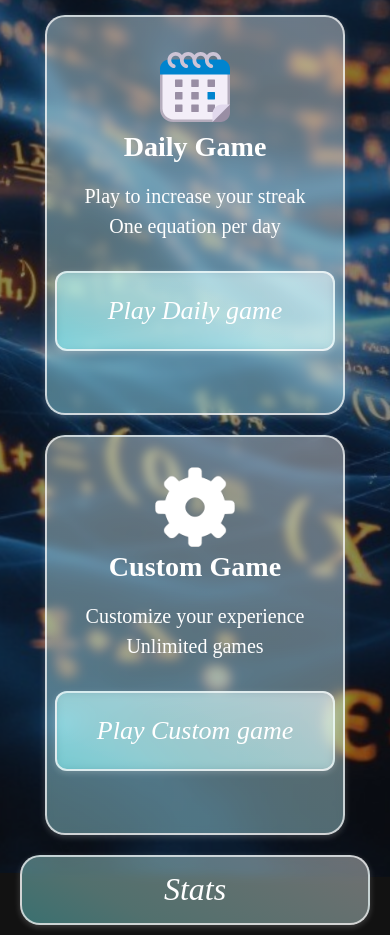
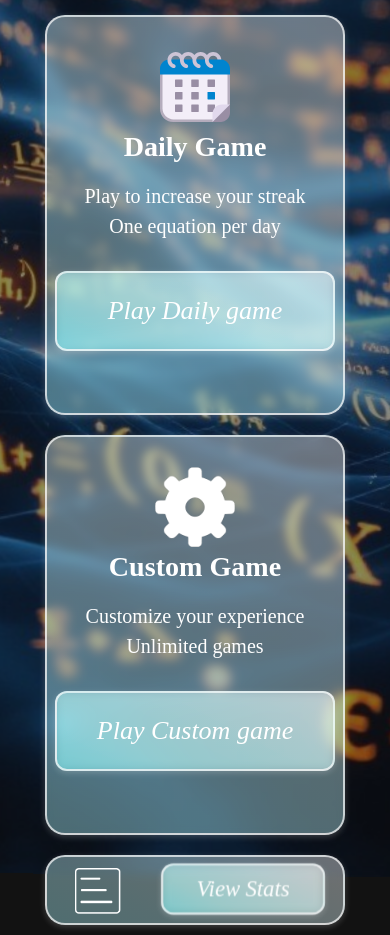
Before and after one commit to Jenda-Kulisak/Web-Testing, a plain HTML site: page index.html in a window 390 px wide. Shown: the part 62-997 px from the top of the page. Drawn offline with Linux system fonts and the light colour scheme; a web font is replaced by a local one.

Commit message:
stat redesign, info remake

```diff
--- a/index.html
+++ b/index.html
@@ -40,7 +40,10 @@
     </div>
 
   </div>
-  <button id="stats">Stats</button>
+  <div id="stats">
+    <img src="bar.png" id="bar">
+    <button id="statbutton">View Stats</button>
+  </div>
   <div id="grid"></div>
   <div id="agrid"></div>
   <div id="keyboard"></div>
--- a/style.css
+++ b/style.css
@@ -96,18 +96,26 @@
 
 
 
-  #custom_game:hover, #daily_game:hover {
+#bar {
+  height: 80px;
+  margin-top: 5px;
+  float:left;
+  margin-left: 20px;
+
+}
+
+  #custom_game:hover, #daily_game:hover, #statbutton {
     transform: scale(1.025);
     border: 3px solid white;
   }
-  #custom_game:hover {
+  #custom_game:hover, #statbutton:hover {
     rotate: -1deg;
   }
   #daily_game:hover {
     rotate: 1deg;
   }
 
-  #daily_game, #custom_game {
+  #daily_game, #custom_game, #statbutton {
     display: inline-block;
     margin-top: 20px;
     border: 1px solid rgb(223, 223, 223);
@@ -119,6 +127,13 @@
     cursor: pointer;
   }
 
+  #statbutton {
+    float:right;
+    margin-right: 20px;
+    margin-top: 10px;
+    height: 65px;
+  }
+
   .vyber {
     display: inline-block;
     margin-top: 20px;
@@ -128,7 +143,6 @@
     font-size: clamp(24px, 5vw, 35px);
     color: white;
     border-radius: 20px;
-    cursor: pointer;
   }
 
 
@@ -137,9 +151,9 @@
     border: 1px solid rgb(223, 223, 223);
     position: flex;
     margin-top: 20px;
-    width: clamp(350px, 60vw, 500px);
-    height: clamp(70px, 12vw, 90px);
-    font-size: clamp(32px, 5vw, 40px);
+    width: 420px;
+    height: 90px;
+    font-size: 40px;
     color: white;
     justify-content: center;
     background-color: #121212;
@@ -154,7 +168,7 @@
     border: 3px solid white;
   }
 
-  #custom_game, #daily_game, #stats {
+  #custom_game, #daily_game, #statbutton {
     font-style: italic;
   }
 
@@ -280,7 +294,7 @@
     }
   }
 
-  #custom_game, #daily_game, #stats {
+  #custom_game, #daily_game, #statbutton {
     transition: 0.3s;
     background: linear-gradient(28deg,rgba(121, 255, 255, 0.4) 0%, rgba(180, 255, 249, 0.4) 29%, rgba(255, 255, 255, 0.4) 100%);
     backdrop-filter: blur(5px);
@@ -297,7 +311,7 @@
 
 
 
-  .vyber, .settings, input {
+  .vyber, .settings, input, #stats {
     transition: 0.3s;
     background: linear-gradient(28deg,rgba(174, 248, 255, 0.4) 0%, rgba(192, 248, 255, 0.4) 29%, rgba(255, 255, 255, 0.4) 100%);
     backdrop-filter: blur(5px);
@@ -323,7 +337,7 @@
     margin-bottom: -20px;
   }
 
-  #custom_game:hover, #daily_game:hover, #stats:hover, .vyber:hover {
+  #custom_game:hover, #daily_game:hover, #statbutton:hover, #stats:hover, .vyber:hover {
     transition: 0.4s;
     transform: scale(1.03);
     background: linear-gradient(28deg,rgba(96, 255, 255, 0.5) 0%, rgba(152, 255, 246, 0.5) 29%, rgba(255, 255, 255, 0.5) 100%);
@@ -351,13 +365,28 @@
       background: linear-gradient(28deg,rgb(139, 139, 139) 0%, rgb(176, 176, 176) 40%, rgb(255, 255, 255) 100%);}
 
 
-      @media (max-width: 424px) {
+      @media (max-width: 430px) {
         body {
           padding: 10px 5px;
         }
 
+        #stats {
+          width: 300px;
+          height: 70px;
+        }
+        #statbutton {
+          margin-top: 7.5px;
+          height: 50px;
+          width: 160px;
+          font-size: 22px;
+
+        }
+        #bar {
+          height: 60px;
+        }
 
         #info {
+          width: 40px;
           float: right;
         }
 
```
Also changed, not shown: info.html (+45 -40 lines), calendar.png (deleted).
